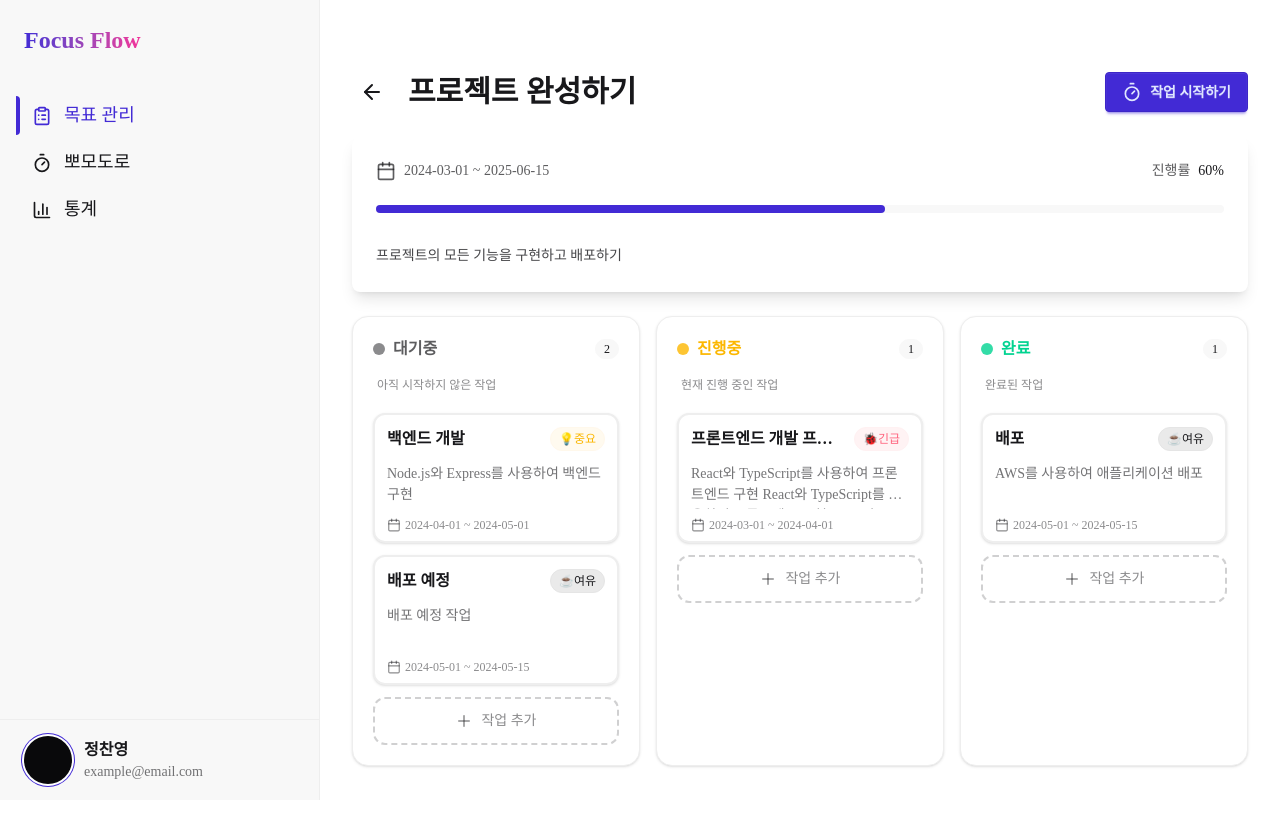
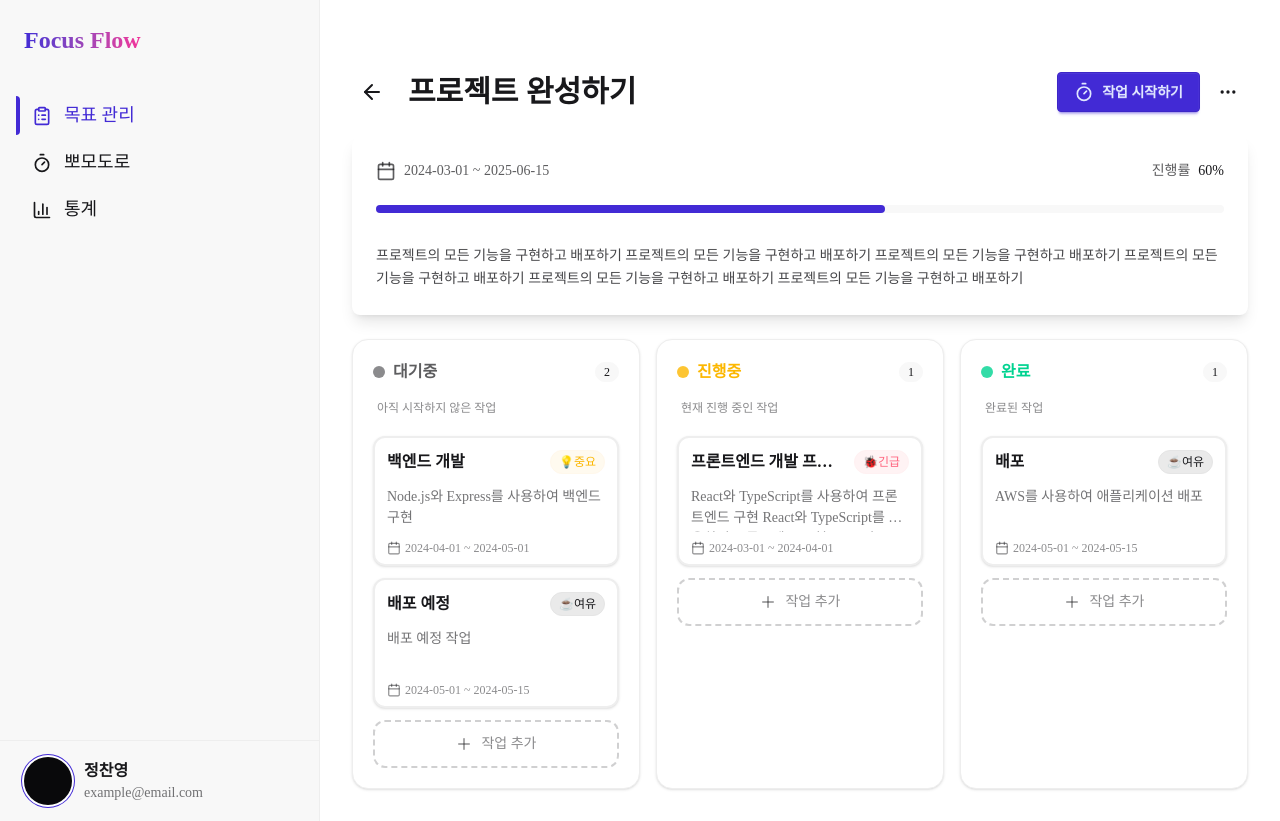
Before and after one commit to jchyng/focus-flow, a Next.js app: page /goals/1 in a window 1280 px wide. Before the commit the page ends 800 px from the top, so only its background shows below. Built offline with nearby package versions, Linux system fonts and the light colour scheme.

Commit message:
목표 수정 삭제 버튼 추가

```diff
--- a/src/app/(dashboard)/goals/[id]/page.tsx
+++ b/src/app/(dashboard)/goals/[id]/page.tsx
@@ -1,6 +1,14 @@
 "use client";
 
-import { ArrowLeft, Timer, Calendar, Plus } from "lucide-react";
+import {
+  ArrowLeft,
+  Timer,
+  Calendar,
+  Plus,
+  Pencil,
+  Trash,
+  MoreHorizontal,
+} from "lucide-react";
 import { useRouter } from "next/navigation";
 import { Status, StatusInfo, Task, Priority, PriorityInfo } from "@/types/goal";
 
@@ -18,10 +26,37 @@ function Header({ title }: { title: string }) {
         </button>
         <h1 className="text-3xl font-bold text-base-content">{title}</h1>
       </div>
-      <button className="btn btn-primary gap-2">
-        <Timer size={20} />
-        작업 시작하기
-      </button>
+      <div className="flex items-center gap-2">
+        <button className="btn btn-primary gap-2">
+          <Timer size={20} />
+          작업 시작하기
+        </button>
+        <div className="dropdown dropdown-end">
+          <button tabIndex={0} className="btn btn-ghost btn-circle">
+            <MoreHorizontal size={20} />
+          </button>
+          <ul
+            tabIndex={0}
+            className="dropdown-content menu p-2 shadow bg-base-100 rounded-box w-32 z-[1]"
+          >
+            <li>
+              <button onClick={() => alert("수정 기능은 구현 예정입니다.")}>
+                {" "}
+                <Pencil size={16} /> 수정
+              </button>
+            </li>
+            <li>
+              <button
+                className="text-error"
+                onClick={() => alert("삭제 기능은 구현 예정입니다.")}
+              >
+                {" "}
+                <Trash size={16} /> 삭제
+              </button>
+            </li>
+          </ul>
+        </div>
+      </div>
     </div>
   );
 }
@@ -68,7 +103,10 @@ function GoalInfo({
 
 function TaskCard({ task }: { task: Task }) {
   return (
-    <div className="card bg-base-100 shadow-sm border-2 border-base-300 rounded-xl hover:shadow-md transition-all duration-200 h-[130px] flex flex-col justify-between">
+    <div
+      className="card bg-base-100 shadow-sm border-2 border-base-300 rounded-xl hover:shadow-md transition-all duration-200 h-[130px] flex flex-col justify-between cursor-pointer hover:border-primary/60"
+      onClick={() => alert("작업 상세 모달은 구현 예정입니다.")}
+    >
       <div className="card-body p-3 pb-2 flex flex-col gap-2">
         <div className="flex justify-between items-center mb-1">
           <h3 className="card-title text-base font-bold block truncate max-w-[70%] whitespace-nowrap overflow-hidden">
@@ -169,7 +207,8 @@ export default function GoalDetailPage() {
   // TODO: 실제 데이터로 교체
   const goal = {
     title: "프로젝트 완성하기",
-    description: "프로젝트의 모든 기능을 구현하고 배포하기",
+    description:
+      "프로젝트의 모든 기능을 구현하고 배포하기 프로젝트의 모든 기능을 구현하고 배포하기 프로젝트의 모든 기능을 구현하고 배포하기 프로젝트의 모든 기능을 구현하고 배포하기 프로젝트의 모든 기능을 구현하고 배포하기 프로젝트의 모든 기능을 구현하고 배포하기 ",
     progress: 60,
     startDate: "2024-03-01",
     endDate: "2025-06-15",
```
